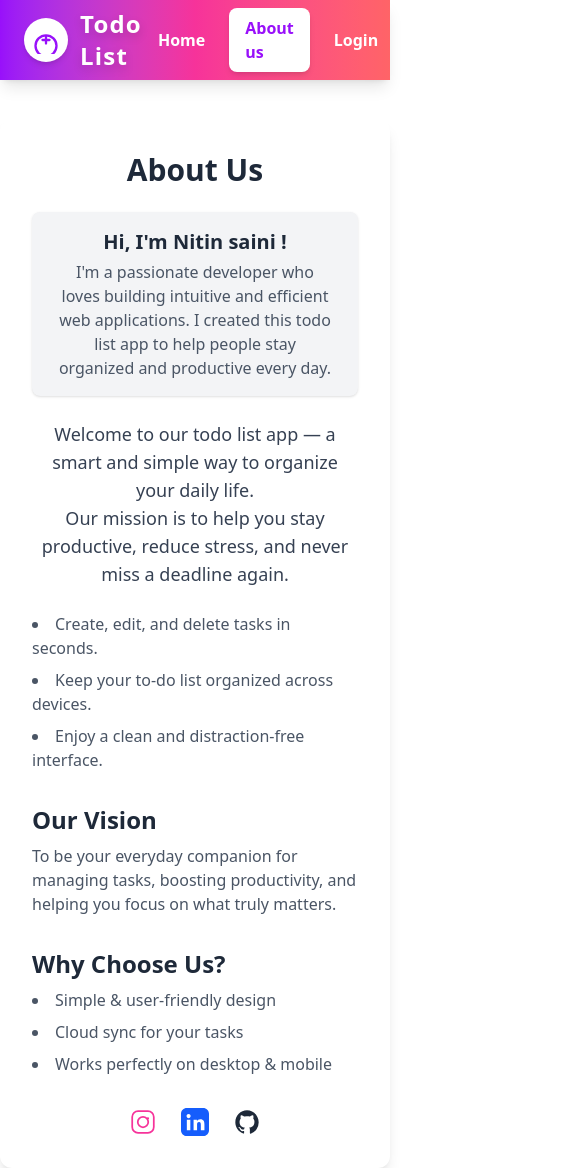
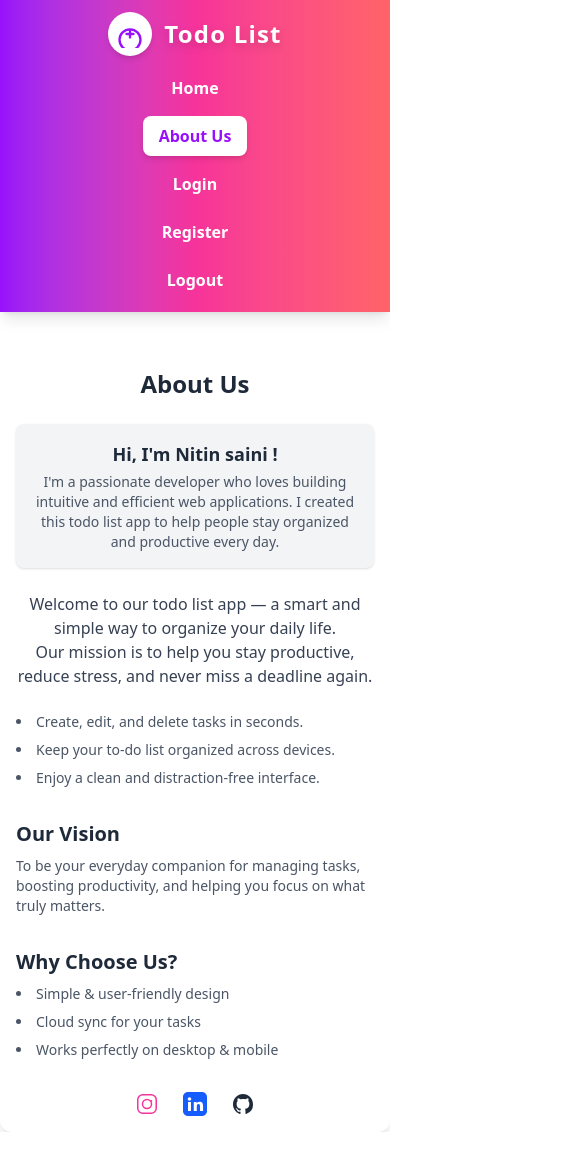
Before and after one commit to Nitinsaini1515/todolist-mern-stack-project, a React (Vite) app in the folder frontend/todoproject/: page /aboutus in a window 390 px wide. Shown: the whole page, 585 px wide, since content can reach past the window. After the commit the page ends 1132 px from the top, so only its background shows below. Built offline with nearby package versions, Linux system fonts and the light colour scheme.

Commit message:
making it responsive

```diff
--- a/frontend/todoproject/src/components/aboutUs.jsx
+++ b/frontend/todoproject/src/components/aboutUs.jsx
@@ -2,81 +2,86 @@ import React from 'react'
 
 const AboutUs = () => {
   return (
-    <div className="max-w-2xl mx-auto p-8 bg-white rounded-xl shadow-lg mt-10">
-      <h1 className="text-3xl font-bold text-center mb-6 text-gray-800">About Us</h1>
+    <div className="max-w-4xl w-full mx-auto p-4 sm:p-6 md:p-8 bg-white rounded-xl shadow-lg mt-10">
+      <h1 className="text-2xl sm:text-3xl md:text-4xl font-bold text-center mb-6 text-gray-800">About Us</h1>
+
       {/* Introduction Field */}
       <div className="mb-6 text-center">
-        <div className="inline-block bg-gray-100 rounded-lg px-6 py-4 shadow">
-          <h2 className="text-xl font-semibold text-gray-800 mb-1">Hi, I'm Nitin saini !</h2>
-          <p className="text-gray-600">
+        <div className="inline-block bg-gray-100 rounded-lg px-4 sm:px-6 py-4 shadow max-w-full">
+          <h2 className="text-lg sm:text-xl font-semibold text-gray-800 mb-1">Hi, I'm Nitin saini !</h2>
+          <p className="text-sm sm:text-base text-gray-600">
             I'm a passionate developer who loves building intuitive and efficient web applications.
             I created this todo list app to help people stay organized and productive every day.
           </p>
         </div>
       </div>
-      <div className="text-gray-700 text-lg mb-6 text-center">
+
+      <div className="text-gray-700 text-base sm:text-lg mb-6 text-center">
         Welcome to our todo list app — a smart and simple way to organize your daily life.<br />
         Our mission is to help you stay productive, reduce stress, and never miss a deadline again.
       </div>
+
       <div className="mb-8">
-        <ul className="list-disc list-inside space-y-2 text-gray-600">
+        <ul className="list-disc list-inside space-y-2 text-sm sm:text-base text-gray-600">
           <li>Create, edit, and delete tasks in seconds.</li>
           <li>Keep your to-do list organized across devices.</li>
           <li>Enjoy a clean and distraction-free interface.</li>
         </ul>
       </div>
+
       <div className="mb-8">
-        <h2 className="text-2xl font-semibold text-gray-800 mb-2">Our Vision</h2>
-        <p className="text-gray-600">
+        <h2 className="text-xl sm:text-2xl font-semibold text-gray-800 mb-2">Our Vision</h2>
+        <p className="text-sm sm:text-base text-gray-600">
           To be your everyday companion for managing tasks, boosting productivity,
           and helping you focus on what truly matters.
         </p>
       </div>
+
       <div className="mb-8">
-        <h2 className="text-2xl font-semibold text-gray-800 mb-2">Why Choose Us?</h2>
-        <ul className="list-disc list-inside space-y-2 text-gray-600">
+        <h2 className="text-xl sm:text-2xl font-semibold text-gray-800 mb-2">Why Choose Us?</h2>
+        <ul className="list-disc list-inside space-y-2 text-sm sm:text-base text-gray-600">
           <li>Simple & user-friendly design</li>
           <li>Cloud sync for your tasks</li>
           <li>Works perfectly on desktop & mobile</li>
         </ul>
       </div>
-      <div className="flex justify-center space-x-6 mt-8">
+
+      {/* Social Links */}
+      <div className="flex flex-wrap justify-center gap-6 mt-8">
+        {/* Instagram */}
         <a
           href="https://instagram.com/nitin_saini0234"
-          target="_blank"
-          rel="noopener noreferrer"
           className="text-pink-500 hover:text-pink-700 transition"
-          aria-label="Instagram"
+
         >
-          <svg className="w-7 h-7" fill="currentColor" viewBox="0 0 24 24">
+          <svg className="w-6 h-6 sm:w-7 sm:h-7" fill="currentColor" viewBox="0 0 24 24">
             <path d="M7.75 2h8.5A5.75 5.75 0 0 1 22 7.75v8.5A5.75 5.75 0 0 1 16.25 22h-8.5A5.75 5.75 0 0 1 2 16.25v-8.5A5.75 5.75 0 0 1 7.75 2zm0 1.5A4.25 4.25 0 0 0 3.5 7.75v8.5A4.25 4.25 0 0 0 7.75 20.5h8.5A4.25 4.25 0 0 0 20.5 16.25v-8.5A4.25 4.25 0 0 0 16.25 3.5h-8.5zm4.25 3.25a5.25 5.25 0 1 1 0 10.5 5.25 5.25 0 0 1 0-10.5zm0 1.5a3.75 3.75 0 1 0 0 7.5 3.75 3.75 0 0 0 0-7.5zm5.25.75a1 1 0 1 1-2 0 1 1 0 0 1 2 0z"/>
           </svg>
         </a>
+
+        {/* LinkedIn */}
         <a
-          href="https://linkedin.com/in/nitinsaini1515"
-          target="_blank"
-          rel="noopener noreferrer"
+          href="https://www.linkedin.com/in/nitin-saini-ba1a64354?utm_source=share&utm_campaign=share_via&utm_content=profile&utm_medium=android_app"
           className="text-blue-600 hover:text-blue-800 transition"
-          aria-label="LinkedIn"
         >
-          <svg className="w-7 h-7" fill="currentColor" viewBox="0 0 24 24">
+          <svg className="w-6 h-6 sm:w-7 sm:h-7" fill="currentColor" viewBox="0 0 24 24">
             <path d="M19 0h-14c-2.76 0-5 2.24-5 5v14c0 2.76 2.24 5 5 5h14c2.76 0 5-2.24 5-5v-14c0-2.76-2.24-5-5-5zm-11 19h-3v-9h3v9zm-1.5-10.29c-.97 0-1.75-.79-1.75-1.75s.78-1.75 1.75-1.75 1.75.79 1.75 1.75-.78 1.75-1.75 1.75zm13.5 10.29h-3v-4.5c0-1.08-.02-2.47-1.5-2.47-1.5 0-1.73 1.17-1.73 2.39v4.58h-3v-9h2.89v1.23h.04c.4-.75 1.37-1.54 2.82-1.54 3.01 0 3.57 1.98 3.57 4.56v4.75z"/>
           </svg>
         </a>
+
+        {/* GitHub */}
         <a
           href="https://github.com/nitinsaini1515"
-          target="_blank"
-          rel="noopener noreferrer"
           className="text-gray-800 hover:text-black transition"
-          aria-label="GitHub"
+
         >
-          <svg className="w-7 h-7" fill="currentColor" viewBox="0 0 24 24">
+          <svg className="w-6 h-6 sm:w-7 sm:h-7" fill="currentColor" viewBox="0 0 24 24">
             <path d="M12 2C6.48 2 2 6.58 2 12.26c0 4.5 2.87 8.32 6.84 9.67.5.09.68-.22.68-.48 0-.24-.01-.87-.01-1.7-2.78.62-3.37-1.36-3.37-1.36-.45-1.18-1.1-1.5-1.1-1.5-.9-.63.07-.62.07-.62 1 .07 1.53 1.05 1.53 1.05.89 1.56 2.34 1.11 2.91.85.09-.66.35-1.11.63-1.37-2.22-.26-4.56-1.14-4.56-5.07 0-1.12.39-2.03 1.03-2.75-.1-.26-.45-1.3.1-2.7 0 0 .84-.28 2.75 1.05a9.23 9.23 0 0 1 2.5-.34c.85 0 1.7.11 2.5.34 1.91-1.33 2.75-1.05 2.75-1.05.55 1.4.2 2.44.1 2.7.64.72 1.03 1.63 1.03 2.75 0 3.94-2.34 4.81-4.57 5.07.36.32.68.94.68 1.9 0 1.37-.01 2.47-.01 2.81 0 .27.18.58.69.48A10.01 10.01 0 0 0 22 12.26C22 6.58 17.52 2 12 2z"/>
           </svg>
         </a>
       </div>
     </div>
-  );
+  )
 }
 
 export default AboutUs
--- a/frontend/todoproject/src/components/createTask.jsx
+++ b/frontend/todoproject/src/components/createTask.jsx
@@ -15,11 +15,12 @@ const CreateTask = () => {
     }
     setLoading(true)
     try {
-      await axios.post("/api/v2/todoroute/createtask",
+      await axios.post(
+        "/api/v2/todoroute/createtask",
         { task: taskInput },
         {
           withCredentials: true,
-          headers: { "Content-Type": "application/json" }
+          headers: { "Content-Type": "application/json" },
         }
       )
       setMessage("Task is created successfully")
@@ -43,7 +44,9 @@ const CreateTask = () => {
 
   const deleteTodo = async (id) => {
     try {
-      await axios.delete(`/api/v2/todoroute/deletetask/${id}`, { withCredentials: true })
+      await axios.delete(`/api/v2/todoroute/deletetask/${id}`, {
+        withCredentials: true,
+      })
       setMessage("Task deleted successfully")
       gettask()
     } catch (error) {
@@ -53,9 +56,12 @@ const CreateTask = () => {
 
   const updateTodo = async (id, completed) => {
     try {
-      await axios.put(`/api/v2/todoroute/updatetask/${id}`, { completed}, { withCredentials: true })
+      await axios.put(
+        `/api/v2/todoroute/updatetask/${id}`,
+        { completed },
+        { withCredentials: true }
+      )
       setMessage("Task updated successfully")
-      //  setTask((prevTasks) => prevTasks.filter((task) => task._id !== id));
       gettask()
     } catch (error) {
       setMessage(error.response?.data?.message || "Error updating task")
@@ -67,18 +73,20 @@ const CreateTask = () => {
   }, [])
 
   return (
-    <div className="flex items-center justify-center min-h-[80vh] bg-gradient-to-br from-purple-100 via-white to-purple-200 w-full px-2 py-8">
-      <div className="bg-white shadow-2xl rounded-2xl p-8 sm:p-12 w-full max-w-2xl md:max-w-xl lg:max-w-lg">
-        <h2 className="text-3xl font-extrabold text-purple-700 mb-8 text-center tracking-tight">
+    <div className="flex items-center justify-center min-h-[80vh] bg-gradient-to-br  w-full px-2 py-8">
+      <div className="bg-white shadow-2xl rounded-2xl p-6 sm:p-10 w-full max-w-4xl sm:max-w-2xl">
+        <h2 className="text-2xl sm:text-3xl font-extrabold text-purple-700 mb-8 text-center tracking-tight">
           Create a New Task
         </h2>
+
+        {/* Input + Button */}
         <div className="flex flex-col sm:flex-row gap-4 mb-6">
           <input
             type="text"
             value={taskInput}
             onChange={(e) => setTaskInput(e.target.value)}
             placeholder="Enter your task..."
-            className="flex-1 px-4 py-3 border border-purple-300 rounded-lg focus:outline-none focus:ring-2 focus:ring-purple-400 transition text-lg"
+            className="flex-1 px-4 py-3 border border-purple-300 rounded-lg focus:outline-none focus:ring-2 focus:ring-purple-400 transition text-base sm:text-lg"
           />
           <button
             onClick={handleCreateTask}
@@ -88,28 +96,46 @@ const CreateTask = () => {
             {loading ? "Adding..." : "Add Task"}
           </button>
         </div>
+
+        {/* Messages */}
         {message && (
-          <div className="mb-4 text-green-600 text-center font-medium">{message}</div>
+          <div className="mb-4 text-green-600 text-center font-medium">
+            {message}
+          </div>
         )}
         {error && (
-          <div className="mb-4 text-red-500 text-center font-medium">{error}</div>
+          <div className="mb-4 text-red-500 text-center font-medium">
+            {error}
+          </div>
         )}
 
+        {/* Task List */}
         <div className="mt-8">
-          <h3 className="text-xl font-bold text-purple-600 mb-4">Tasks</h3>
+          <h3 className="text-lg sm:text-xl font-bold text-purple-600 mb-4">
+            Tasks
+          </h3>
           <ul className="space-y-3">
             {tasks.map((task) => (
               <li
                 key={task._id}
-                className="flex items-center bg-purple-50 border border-purple-200 rounded-lg px-4 py-3 shadow-sm"
+                className="flex items-center gap-3 bg-purple-50 border border-purple-200 rounded-lg px-4 py-3 shadow-sm"
               >
-                 <input type="checkbox" checked={task.completed} onChange={(e)=>updateTodo(task._id,e.target.checked)} name="checkbox" id="checkbox" />
-                <span className={`text-gray-800 flex-1 ${task.completed ? "line-through" : ""}`}>
+                <input
+                  type="checkbox"
+                  checked={task.completed}
+                  onChange={(e) => updateTodo(task._id, e.target.checked)}
+                  className="w-5 h-5 sm:w-6 sm:h-6 cursor-pointer accent-purple-600"
+                />
+                <span
+                  className={`text-gray-800 flex-1 ${
+                    task.completed ? "line-through" : ""
+                  }`}
+                >
                   {task.task}
                 </span>
                 <button
                   onClick={() => deleteTodo(task._id)}
-                  className="ml-2 px-3 py-1 bg-red-500 text-white rounded hover:bg-red-600"
+                  className="ml-2 px-3 py-1 bg-red-500 text-white rounded hover:bg-red-600 text-sm sm:text-base"
                 >
                   Delete
                 </button>
--- a/frontend/todoproject/src/components/home.jsx
+++ b/frontend/todoproject/src/components/home.jsx
@@ -9,9 +9,9 @@ const Home = () => {
       <img
         src="https://images.unsplash.com/photo-1506744038136-46273834b3fb?auto=format&fit=crop&w=1500&q=80"
         alt="Aesthetic background"
-        className="absolute inset-0 w-full h-full object-cover opacity-30 z-0"
+        className="absolute inset-0 w-full h-full object-cover opacity-60 z-0"
       />
-      <div className="relative z-10 w-full max-w-md p-8 ">
+      <div className="z-0  ">
         {/* <Navbar/> */}
         <CreateTask />
       </div>
--- a/frontend/todoproject/src/components/logout.jsx
+++ b/frontend/todoproject/src/components/logout.jsx
@@ -1,37 +1,42 @@
 import axios from 'axios'
 import React, { useState } from 'react'
-import Login from './login'
 import { useNavigate } from 'react-router-dom'
+
 const Logout = () => {
- const navigate = useNavigate()
-  const [message,setMessage] = useState("")
+  const navigate = useNavigate()
+  const [message, setMessage] = useState("")
+
   const logout = async () => {
     try {
-      await axios.post("/api/v1/user/logout"
-  )
-  setMessage("User logout successfully")
-navigate('/login')
+      await axios.post("/api/v1/user/logout", {}, { withCredentials: true })
+      setMessage("User logged out successfully")
+      navigate('/login')
     } catch (error) {
-      setMessage("Error in User logout")
+      setMessage("Error in user logout")
     }
+  }
 
-  }
   return (
-
-    <div>
-    <div>
-
-      <h2>Logout</h2>
-      <div>If you click on logout you have to login again make sure you remember you email,username and password</div>
-      <button onClick={logout}>Logout
-      </button >
-
-      {
-        message&&(
-          <div className='text-red-400 text-center font-medium'>{message}</div>
-        )
-      }
-    </div>
+    <div
+      className="min-h-screen flex items-center justify-center bg-cover bg-center"
+      style={{ backgroundImage: "url('https://images.unsplash.com/photo-1506744038136-46273834b3fb?auto=format&fit=crop&w=1500&q=80')" }}
+    >
+      <div className="bg-white bg-opacity-80 rounded-lg shadow-lg p-8 w-full max-w-md text-center">
+        <h1 className="text-3xl font-bold mb-6 text-gray-800">Logout</h1>
+        <p className="mb-4 text-gray-700">
+          If you click on logout, you will need to log in again.
+          Make sure you remember your <span className="font-semibold">email, username, and password</span>.
+        </p>
+        <button
+          onClick={logout}
+          className="w-full bg-red-600 hover:bg-red-700 text-white font-bold py-2 rounded transition duration-200"
+        >
+          Logout
+        </button>
+        {message && (
+          <div className="mt-4 text-red-600 font-medium">{message}</div>
+        )}
+      </div>
     </div>
   )
 }
--- a/frontend/todoproject/src/components/navbar.jsx
+++ b/frontend/todoproject/src/components/navbar.jsx
@@ -1,29 +1,35 @@
-import React, { useEffect, useState } from 'react'
-import Home from './home'
-import AboutUs from './aboutUs'
+import React from 'react'
 import { NavLink } from 'react-router-dom'
-import axios from 'axios'
-import Logout from './logout'
-// import 'tailwindcss/tailwind.css'
 
 const Navbar = () => {
-
-
-
   return (
     <nav className="bg-gradient-to-r from-purple-600 via-pink-500 to-red-400 shadow-lg">
-      <div className="max-w-7xl mx-auto px-6 py-2 flex items-center justify-between">
-        <div className="flex items-center space-x-3">
+      <div className="max-w-7xl mx-auto px-6 py-3 flex flex-col md:flex-row items-center justify-between">
+
+        {/* Logo */}
+        <div className="flex items-center space-x-3 mb-3 md:mb-0">
           <span className="bg-white rounded-full p-2 shadow-md">
-            <svg className="h-7 w-7 text-purple-600" fill="none" stroke="currentColor" strokeWidth="2" viewBox="0 0 24 24">
-              <path strokeLinecap="round" strokeLinejoin="round" d="M9 12h6m-3-3v6m9 2a9 9 0 11-18 0 9 9 0 0118 0z" />
+            <svg
+              className="h-7 w-7 text-purple-600"
+              fill="none"
+              stroke="currentColor"
+              strokeWidth="2"
+              viewBox="0 0 24 24"
+            >
+              <path
+                strokeLinecap="round"
+                strokeLinejoin="round"
+                d="M9 12h6m-3-3v6m9 2a9 9 0 11-18 0 9 9 0 0118 0z"
+              />
             </svg>
           </span>
           <span className="text-white text-2xl font-extrabold tracking-wider drop-shadow-lg">
             Todo List
           </span>
         </div>
-        <div className="space-x-2 md:space-x-6 flex items-center">
+
+        {/* Links */}
+        <div className="flex flex-col md:flex-row md:space-x-6 space-y-2 md:space-y-0 text-center">
           <NavLink
             to="/home"
             className={({ isActive }) =>
@@ -36,6 +42,7 @@ const Navbar = () => {
           >
             Home
           </NavLink>
+
           <NavLink
             to="/aboutus"
             className={({ isActive }) =>
@@ -46,10 +53,8 @@ const Navbar = () => {
               }`
             }
           >
-            About us
+            About Us
           </NavLink>
-
-
 
           <NavLink
             to="/login"
@@ -63,8 +68,9 @@ const Navbar = () => {
           >
             Login
           </NavLink>
+
           <NavLink
-            to="/Register"
+            to="/register"
             className={({ isActive }) =>
               `px-4 py-2 rounded-lg font-semibold transition-all duration-200 ${
                 isActive
@@ -75,7 +81,8 @@ const Navbar = () => {
           >
             Register
           </NavLink>
-               <NavLink
+
+          <NavLink
             to="/logout"
             className={({ isActive }) =>
               `px-4 py-2 rounded-lg font-semibold transition-all duration-200 ${
@@ -87,19 +94,10 @@ const Navbar = () => {
           >
             Logout
           </NavLink>
-        {/* <NavLink
-        to="/logout"
-        className={({isActive})=>{
-          `px-4 py-2 rounded-lg font-semibold transition-all duration-200 ${isActive? "bg-white text-purple-600 shadow-md"
-          : "text-white hover:bg-white hover:text-purple-600"}`
-        }}
-        >Logout
-        </NavLink> */}
         </div>
       </div>
     </nav>
-  );
+  )
 }
 
 export default Navbar
-// agar login true hai to register and login ki jagah logout aaye
--- a/frontend/todoproject/src/components/register.jsx
+++ b/frontend/todoproject/src/components/register.jsx
@@ -1,44 +1,59 @@
 import React, { useState } from "react";
 import axios from "axios";
-import { data, useNavigate } from "react-router-dom";
+import { useNavigate } from "react-router-dom";
 
-const Register =()=>{
+const Register = () => {
+  const navigate = useNavigate();
+  const [username, setUsername] = useState("");
+  const [password, setPassword] = useState("");
+  const [email, setEmail] = useState("");
+  const [fullname, setFullname] = useState("");
+  const [message, setMessage] = useState("");
 
-  const navigate = useNavigate()
-const [username,setUsername] = useState("")
-const[password,setPassword] = useState("")
-const [email,setEmail] = useState("")
-const [fullname,setFullname] = useState("")
-const [message,setMessage] = useState("")
-const registerUser = async(e)=>{
-  e.preventDefault()
-  if([username,email,password,fullname].some((field=>!field.trim()))){
-    setMessage("All fields are required")
+  const registerUser = async (e) => {
+    e.preventDefault();
+    if ([username, email, password, fullname].some((field) => !field.trim())) {
+      setMessage("All fields are required");
       return;
     }
     try {
-
-    const response = await axios.post("/api/v1/user/register",
-      {fullname,username,email,password},{
-            withCredentials:true,
-      headers:{
-"Content-Type":"application/json"}
+      await axios.post(
+        "/api/v1/user/register",
+        { fullname, username, email, password },
+        {
+          withCredentials: true,
+          headers: {
+            "Content-Type": "application/json",
+          },
         }
       );
-     localStorage.setItem('accessToken', data.accessToken);
-    setMessage("User is registerd successfully")
-    navigate("/login")
+      setMessage("User is registered successfully");
+      navigate("/login");
     } catch (error) {
-    setMessage(error?.response?.data?.message)
+      setMessage(error?.response?.data?.message);
     }
-}
+  };
+
   return (
-  <div className="min-h-screen flex items-center justify-center bg-cover bg-center" style={{ backgroundImage: "url('https://images.unsplash.com/photo-1506744038136-46273834b3fb?auto=format&fit=crop&w=1500&q=80')" }}>
-    <div className="bg-white bg-opacity-90 rounded-lg shadow-lg p-8 w-full max-w-md">
-      <h2 className="text-3xl font-bold mb-6 text-center text-gray-800">Sign up</h2>
+    <div
+      className="min-h-screen flex items-center justify-center bg-cover bg-center px-4"
+      style={{
+        backgroundImage:
+          "url('https://images.unsplash.com/photo-1506744038136-46273834b3fb?auto=format&fit=crop&w=1500&q=80')",
+      }}
+    >
+      <div className="bg-white bg-opacity-90 rounded-lg shadow-lg p-6 sm:p-8 w-full max-w-md">
+        <h2 className="text-2xl sm:text-3xl font-bold mb-6 text-center text-gray-800">
+          Sign up
+        </h2>
         <form onSubmit={registerUser} method="post" className="space-y-4">
           <div>
-          <label htmlFor="fullname" className="block text-gray-700 font-semibold mb-1">Fullname</label>
+            <label
+              htmlFor="fullname"
+              className="block text-gray-700 font-semibold mb-1"
+            >
+              Fullname
+            </label>
             <input
               type="text"
               required
@@ -50,7 +65,12 @@ return (
             />
           </div>
           <div>
-          <label htmlFor="username" className="block text-gray-700 font-semibold mb-1">Username</label>
+            <label
+              htmlFor="username"
+              className="block text-gray-700 font-semibold mb-1"
+            >
+              Username
+            </label>
             <input
               type="text"
               required
@@ -62,7 +82,12 @@ return (
             />
           </div>
           <div>
-          <label htmlFor="email" className="block text-gray-700 font-semibold mb-1">Email</label>
+            <label
+              htmlFor="email"
+              className="block text-gray-700 font-semibold mb-1"
+            >
+              Email
+            </label>
             <input
               type="email"
               required
@@ -74,7 +99,12 @@ return (
             />
           </div>
           <div>
-          <label htmlFor="password" className="block text-gray-700 font-semibold mb-1">Password</label>
+            <label
+              htmlFor="password"
+              className="block text-gray-700 font-semibold mb-1"
+            >
+              Password
+            </label>
             <input
               type="password"
               required
@@ -92,9 +122,14 @@ return (
             Register
           </button>
         </form>
-      {message && <p className="mt-4 text-center text-red-600">{message}</p>}
+        {message && (
+          <p className="mt-4 text-center text-red-600 text-sm sm:text-base">
+            {message}
+          </p>
+        )}
       </div>
     </div>
-)
-}
-export default Register
+  );
+};
+
+export default Register;
```
Also changed, not shown: frontend/todoproject/src/components/login.jsx (+32 -32 lines). Lines whose indentation alone changed are shown as unchanged.
